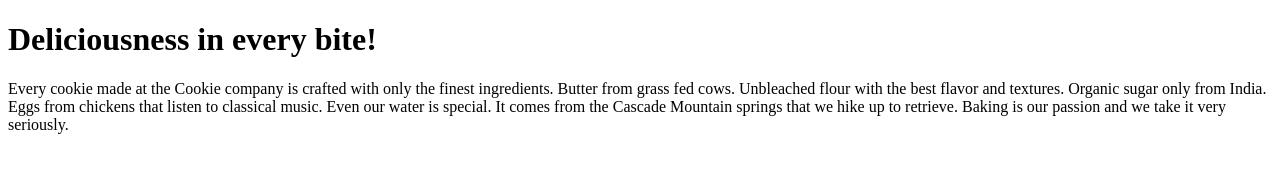
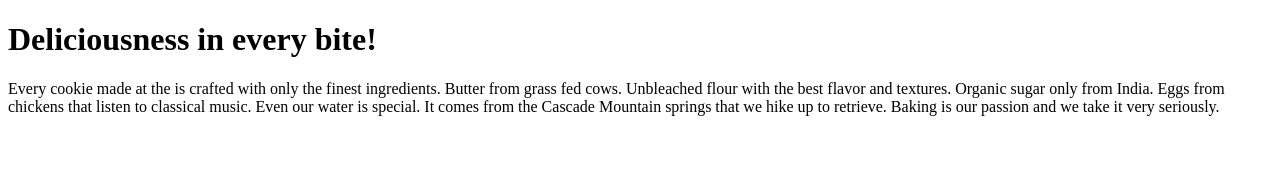
Before and after one commit to KhajaHamza/KevCookie, a plain HTML site: page index.htm in a window 1280 px wide. Drawn offline with Linux system fonts and the light colour scheme.

Commit message:
Changes made in new branch

```diff
--- a/index.htm
+++ b/index.htm
@@ -3,7 +3,7 @@
 <body>
 
 <h1>Deliciousness in every bite!</h1>
-<p>Every cookie made at the Cookie company is crafted with only the finest ingredients. Butter from grass fed cows. Unbleached flour with the best flavor and textures. Organic sugar only from India. Eggs from chickens that listen to classical music. Even our water is special. It comes from the Cascade Mountain springs that we hike up to retrieve. Baking is our passion and we take it very seriously.</p>
+<p>Every cookie made at the is crafted with only the finest ingredients. Butter from grass fed cows. Unbleached flour with the best flavor and textures. Organic sugar only from India. Eggs from chickens that listen to classical music. Even our water is special. It comes from the Cascade Mountain springs that we hike up to retrieve. Baking is our passion and we take it very seriously.</p>
 
 </body>
 </html>
```
